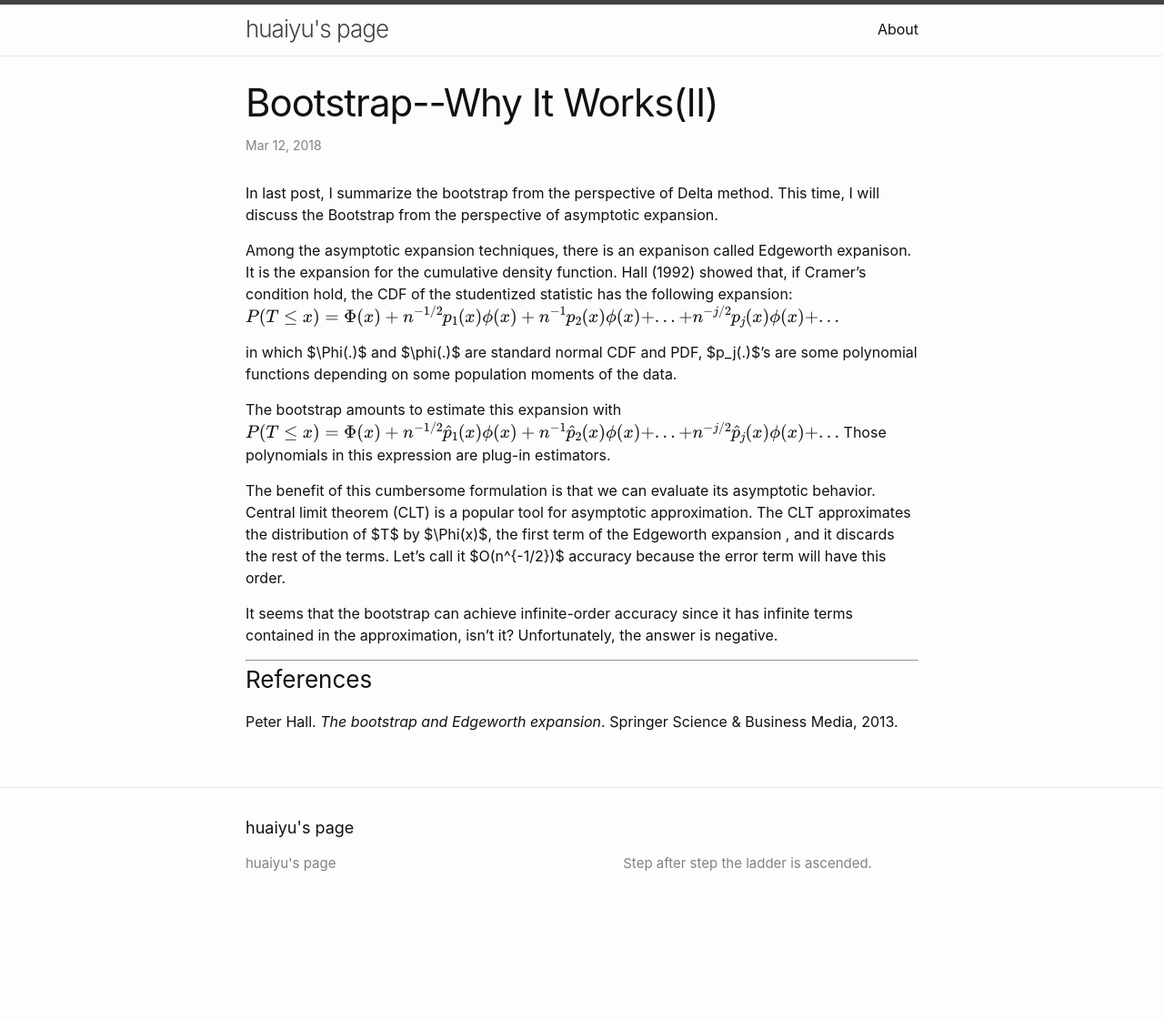
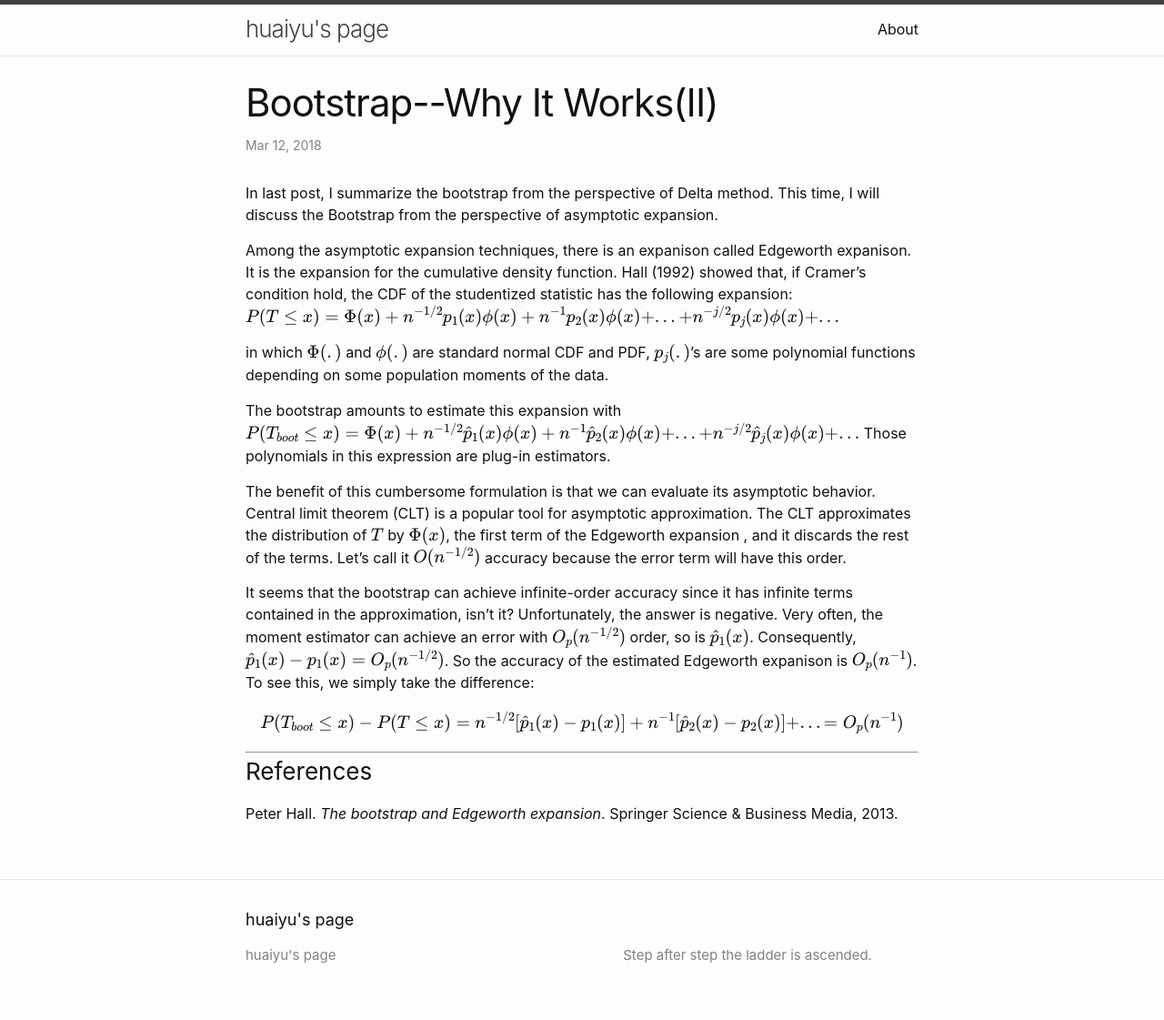
Before and after one commit to HuaiyuZhang/personal-site-old, a Jekyll site: the page built from _posts/2018-03-12-bootstrap2.md, in a window 1280 px wide. Shown: the whole page at 91% size. Built offline with Jekyll 4.4.1, drawn with Linux system fonts in a browser that asks for light colours; formulas are drawn with MathJax 3; before the commit the page ends 1020 px from its top, so only the background shows below that.

Commit message:
modify bootstrap

```diff
--- a/_posts/2018-03-12-bootstrap2.md
+++ b/_posts/2018-03-12-bootstrap2.md
@@ -10,17 +10,21 @@ $$
 P(T\le x) = \Phi(x)+n^{-1/2}p_1(x)\phi(x) + n^{-1}p_2(x)\phi(x)+...+n^{-j/2}p_j(x)\phi(x)+...
 $$
 
-in which $\Phi(.)$ and $\phi(.)$ are standard normal CDF and PDF, $p_j(.)$'s are some polynomial functions depending on some population moments of the data.
+in which $$\Phi(.)$$ and $$\phi(.)$$ are standard normal CDF and PDF, $$p_j(.)$$'s are some polynomial functions depending on some population moments of the data.
 
 The bootstrap amounts to estimate this expansion with
 $$
-P(T\le x) = \Phi(x)+n^{-1/2}\hat p_1(x)\phi(x) + n^{-1}\hat p_2(x)\phi(x)+...+n^{-j/2}\hat p_j(x)\phi(x)+...
+P(T_{boot} \le x) = \Phi(x)+n^{-1/2}\hat p_1(x)\phi(x) + n^{-1}\hat p_2(x)\phi(x)+...+n^{-j/2}\hat p_j(x)\phi(x)+...
 $$
 Those polynomials in this expression are plug-in estimators.
 
-The benefit of this cumbersome formulation is that we can evaluate its asymptotic behavior. Central limit theorem (CLT) is a popular tool for asymptotic approximation. The CLT approximates the distribution of $T$ by $\Phi(x)$, the first term of the Edgeworth expansion , and it discards the rest of the terms. Let's call it $O(n^{-1/2})$ accuracy because the error term will have this order.
+The benefit of this cumbersome formulation is that we can evaluate its asymptotic behavior. Central limit theorem (CLT) is a popular tool for asymptotic approximation. The CLT approximates the distribution of $$T$$ by $$\Phi(x)$$, the first term of the Edgeworth expansion , and it discards the rest of the terms. Let's call it $$O(n^{-1/2})$$ accuracy because the error term will have this order.
 
-It seems that the bootstrap can achieve infinite-order accuracy since it has infinite terms contained in the approximation, isn't it? Unfortunately, the answer is negative.
+It seems that the bootstrap can achieve infinite-order accuracy since it has infinite terms contained in the approximation, isn't it? Unfortunately, the answer is negative. Very often, the moment estimator can achieve an error with $$O_p(n^{-1/2})$$ order, so is $$\hat p_1(x)$$. Consequently, $$\hat p_1(x)- p_1(x)=O_p(n^{-1/2})$$. So the accuracy of the estimated Edgeworth expanison is $$O_p(n^{-1})$$. To see this, we simply take the difference:
+
+$$
+P(T_{boot} \le x) - P(T \le x) = n^{-1/2}[\hat p_1(x)- p_1(x)] + n^{-1}[\hat p_2(x)- p_2(x)]+...= O_p(n^{-1})
+$$
 
 
 
```
Also changed, not shown: _posts/2018-03-19-bootstrap3.md (+5 -5 lines).
